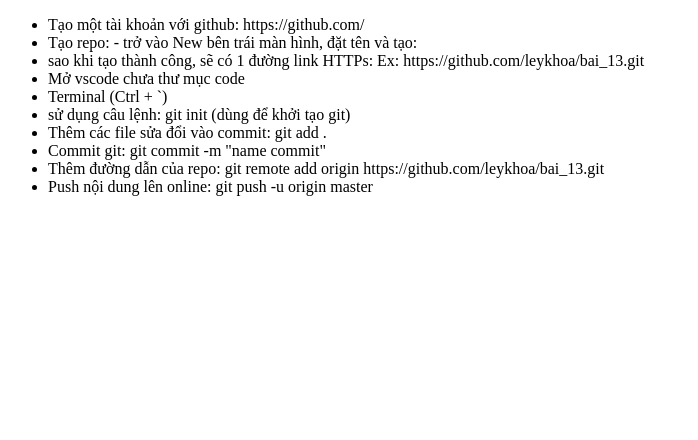
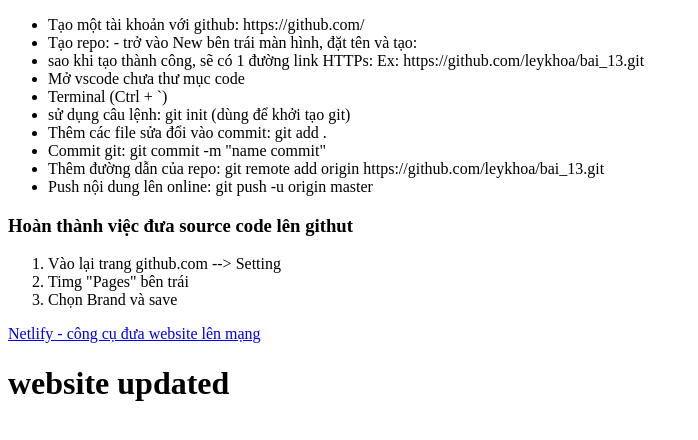
Before and after one commit to leykhoa/bai_13, a plain HTML site: page index.html in a window 1280 px wide. Shown: the whole page, without its empty margins (0-698 px from the left). Drawn offline with Linux system fonts and the light colour scheme.

Commit message:
bai 13 --tt

```diff
--- a/index.html
+++ b/index.html
@@ -21,6 +21,14 @@
         <li>Thêm đường dẫn của repo: git remote add origin https://github.com/leykhoa/bai_13.git</li>
         <li>Push nội dung lên online: git push -u origin master</li>
     </ul>
+    <h3>Hoàn thành việc đưa source code lên githut</h3>
+    <ol>
+        <li>Vào lại trang github.com --> Setting</li>
+        <li>Timg "Pages" bên trái</li>
+        <li>Chọn Brand và save</li>
+    </ol>
+    <a href="https://www.netlify.com/"> Netlify - công cụ đưa website lên mạng</a>
+    <h1>website updated</h1>
 </body>
 
 </html>
```
Also changed, not shown: 1 other file.
